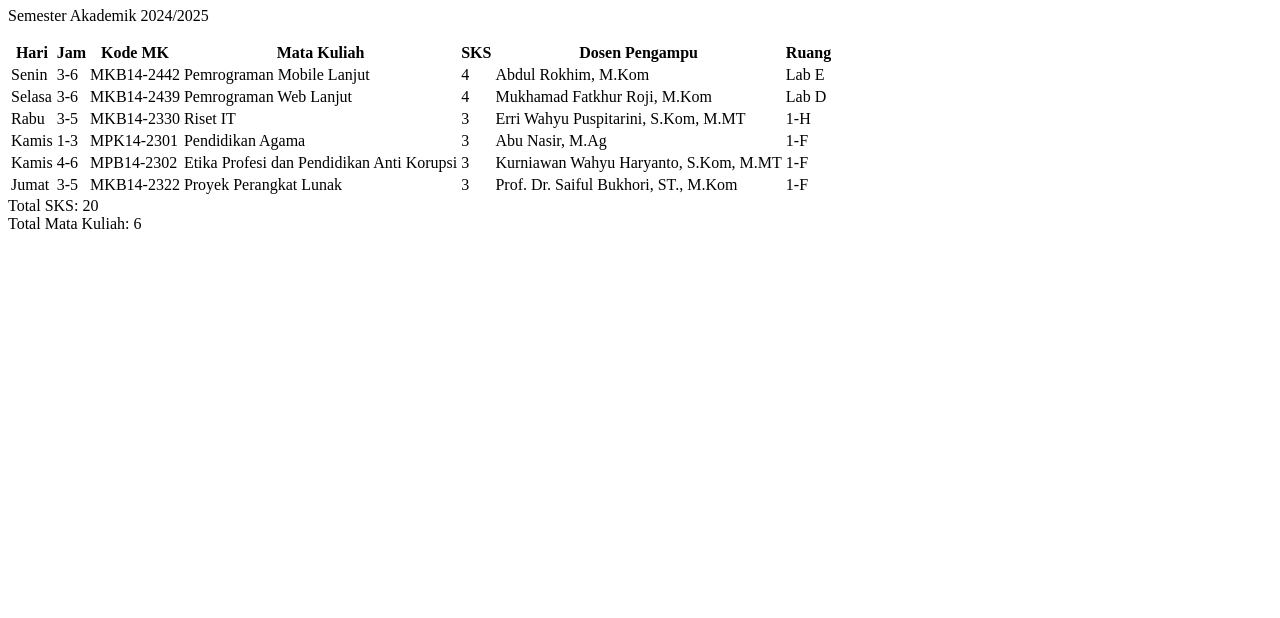
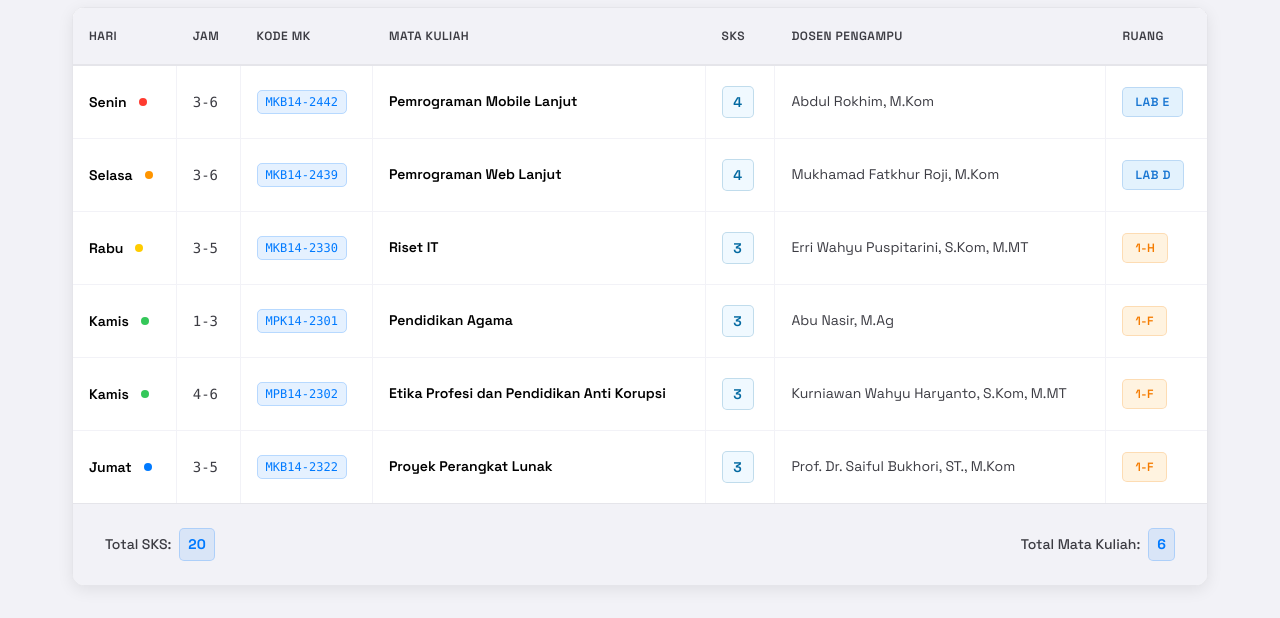
Before and after one commit to syauqi357/jadwalkuliah, a plain HTML site: page index.html in a window 1280 px wide. Shown: the part 292-910 px from the top of the page. Before the commit the page ends 800 px from the top, so only its background shows below. Drawn offline with Linux system fonts and the light colour scheme; files that its build step writes are made by us from their sources; the site is published under a folder, as on GitHub Pages, so addresses that start at the root find nothing.

Commit message:
Update index.html

```diff
--- a/index.html
+++ b/index.html
@@ -10,7 +10,7 @@
   rel="stylesheet"
 />
 
-<link rel="stylesheet" href="/schedule/style.css" />
+<link rel="stylesheet" href="css/style.css" />
 
 <nav id="navbar">
   <div class="navbar-overlay" onclick="toggleMenuOpen()"></div>
@@ -406,6 +406,6 @@
 
 <!-- content -->
 
-<script src="schedule/script.js"></script>
+<script src="js/script.js"></script>
 
 <!-- docs -->
```
